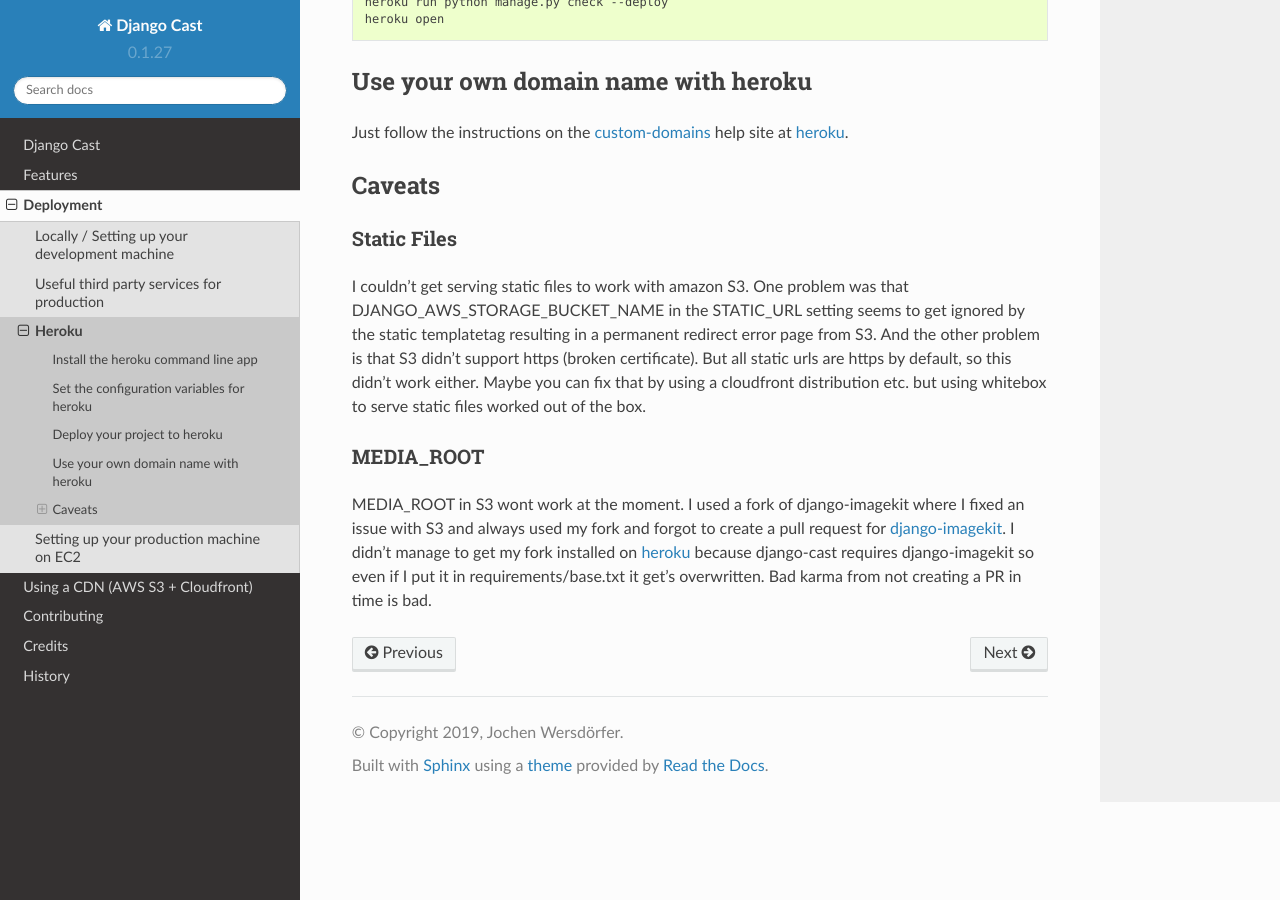
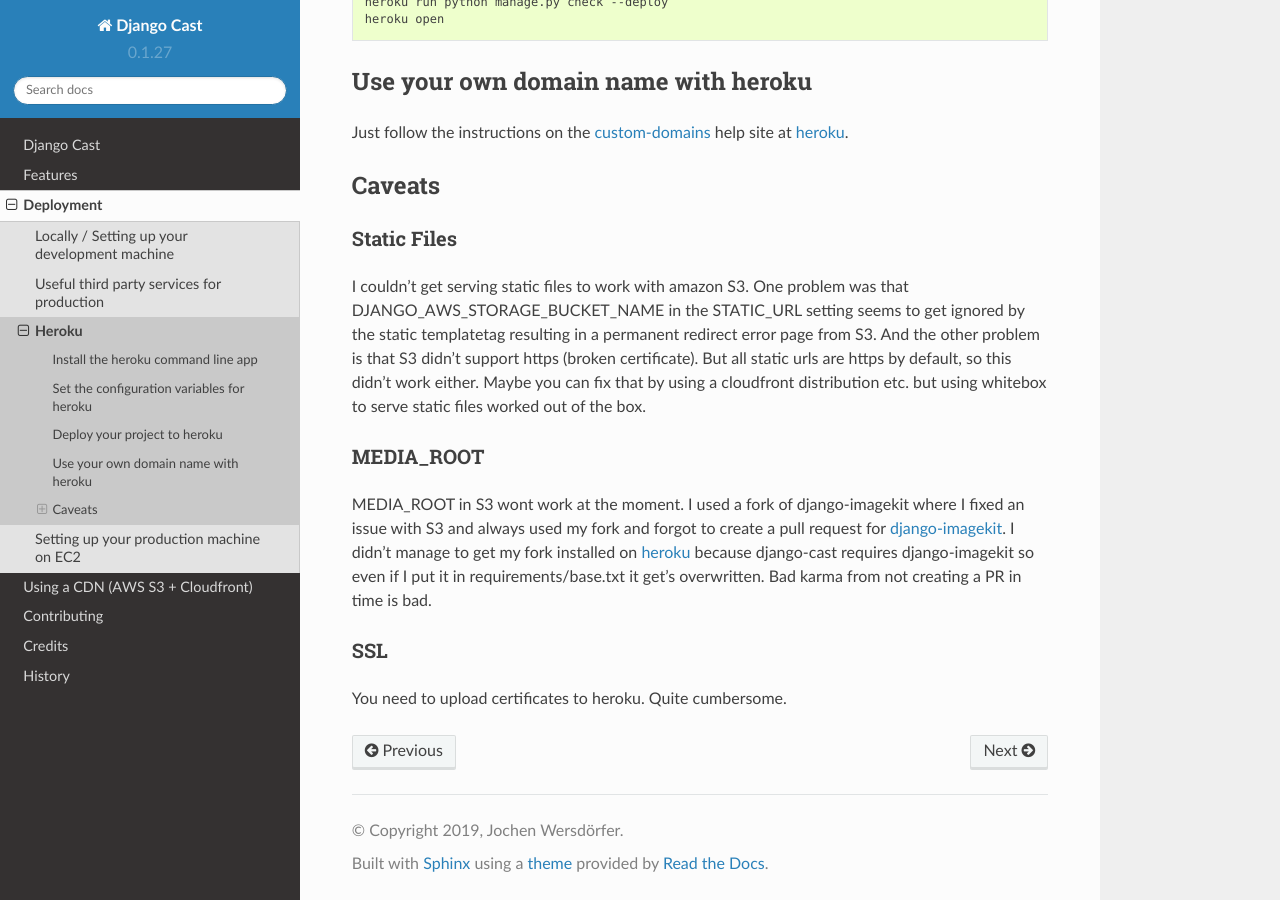
Before and after one commit to ephes/django-cast, a Sphinx documentation site: the page built from docs/heroku.rst, in a window 1280 px wide and 900 px high, scrolled down 1269 px. Built offline with Sphinx 7.4.7 and the Read the Docs theme 2.0.0, drawn with Linux system fonts in a browser that asks for light colours.

Commit message:
ssl with heroku

```diff
--- a/docs/heroku.rst
+++ b/docs/heroku.rst
@@ -94,5 +94,9 @@ for django-imagekit_. I didn't manage to get my fork installed on heroku_ becaus
 django-cast requires django-imagekit so even if I put it in requirements/base.txt
 it get's overwritten. Bad karma from not creating a PR in time is bad.
 
+SSL
+^^^
+You need to upload certificates to heroku. Quite cumbersome.
+
 .. _`heroku`: https://devcenter.heroku.com/articles/getting-started-with-python
 .. _`django-imagekit`: https://github.com/matthewwithanm/django-imagekit
```
